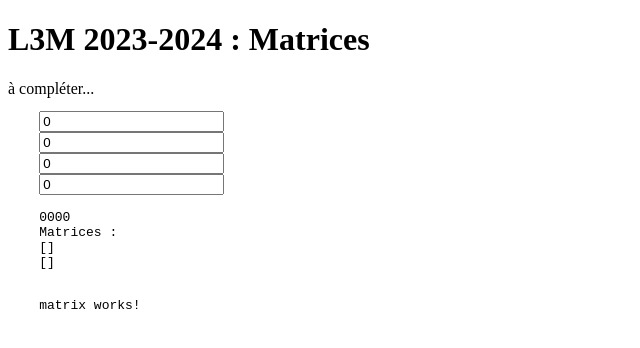
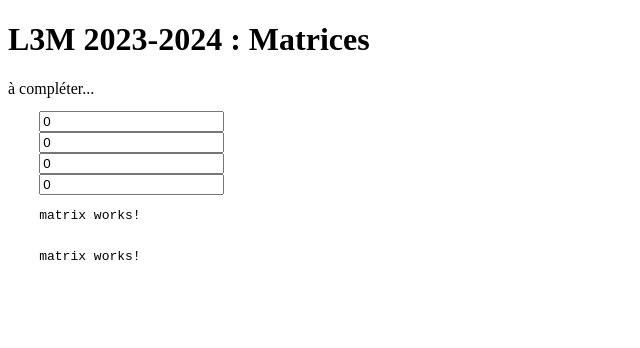
Before and after one commit to l3-miage-cl-ihm/gestion-de-matrices-l3-miage-2023-2024-l3miage-campusb, an Angular app: page / in a window 1280 px wide. Shown: the top 348 px of the page, without its empty margins (0-640 px from the left). Built offline with nearby package versions, Linux system fonts and the light colour scheme.

Commit message:
etape 2 fin

```diff
--- a/src/app/app.component.html
+++ b/src/app/app.component.html
@@ -14,13 +14,10 @@
     <input type="number"
         [ngModel]="sigH2()"
         (ngModelChange) = "updateH2($event)">
-
-    {{sigL1()}}{{sigH1()}}{{sigL2()}}{{sigH2()}}
-    Matrices :
-    {{sigM1() | json}}
-    {{sigM2() | json}}
-
     <app-matrix
         [data] = "sigM1()">
     </app-matrix>
+    <app-matrix
+        [data] = "sigM2()">
+    </app-matrix>
 </pre>
```
